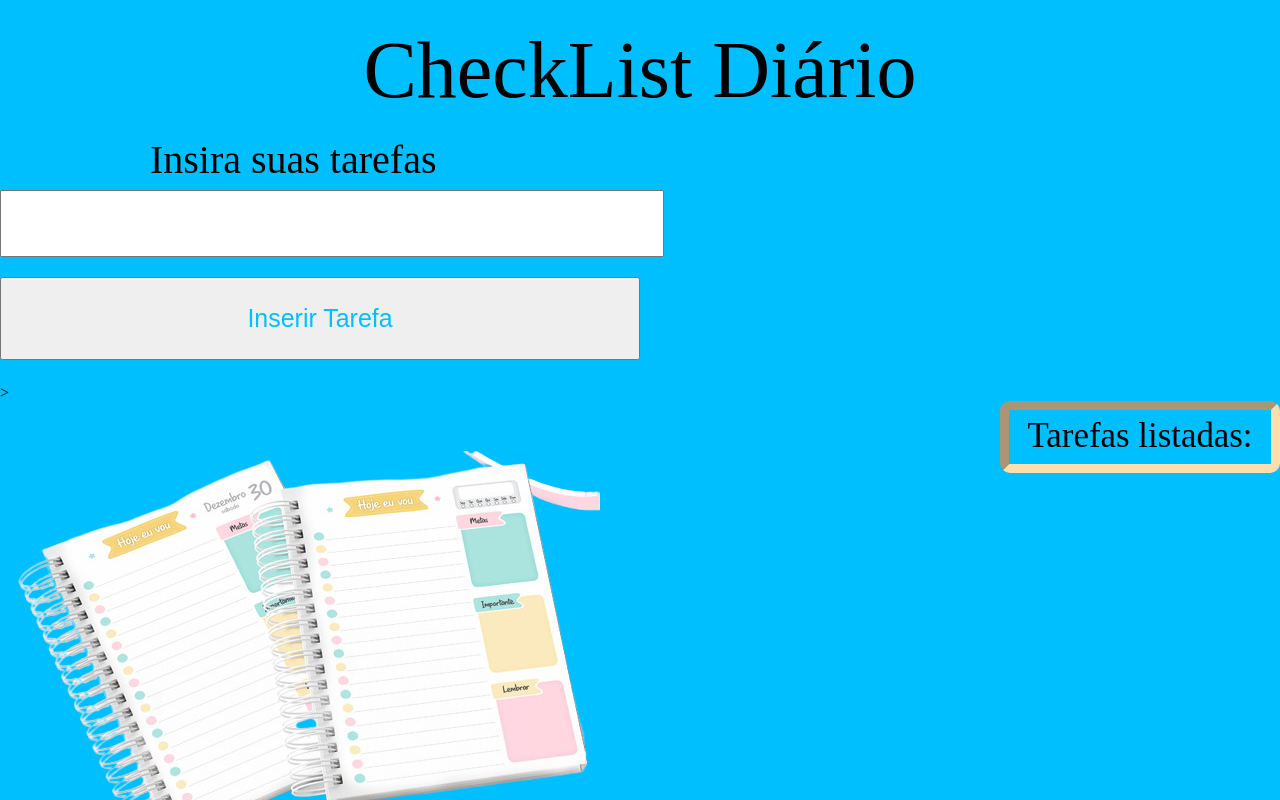
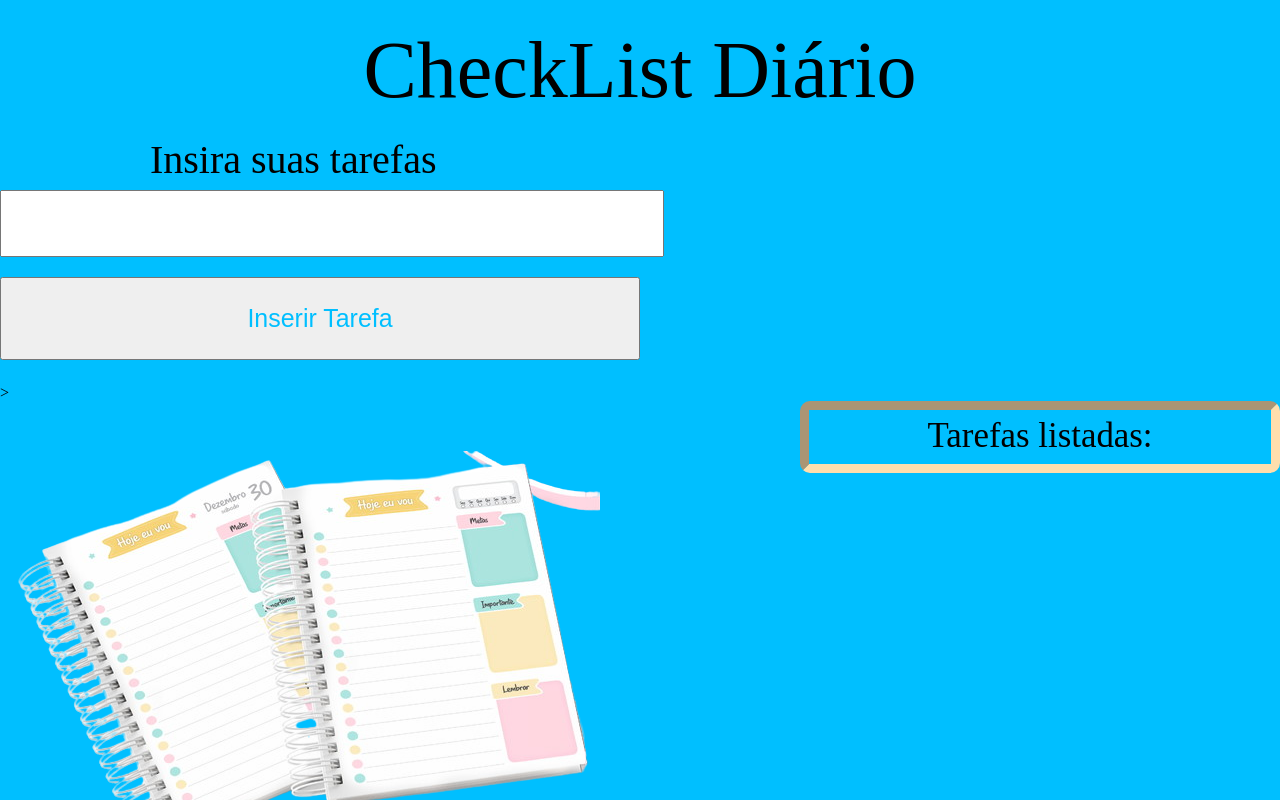
Before and after one commit to AmandaCarvalho-R/Checklist-do-dia, a plain HTML site: page index.html in a window 1280 px wide. Drawn offline with Linux system fonts and the light colour scheme.

Commit message:
Ajustado tamanho da lista

```diff
--- a/assets/css/style.css
+++ b/assets/css/style.css
@@ -55,13 +55,13 @@ body {
 
 .lista {
     font-size: 2.18rem;
-    margin-left: 62.5rem;
+    margin-left: 50rem;
     border-radius: 0.62rem;
     border: 0.62rem inset var(--rose);
 }
 
 .lista {
-    margin: 0 0 0 62.5rem;
+    margin: 0 0 0 50rem;
     padding: 0;
 }
 
```
